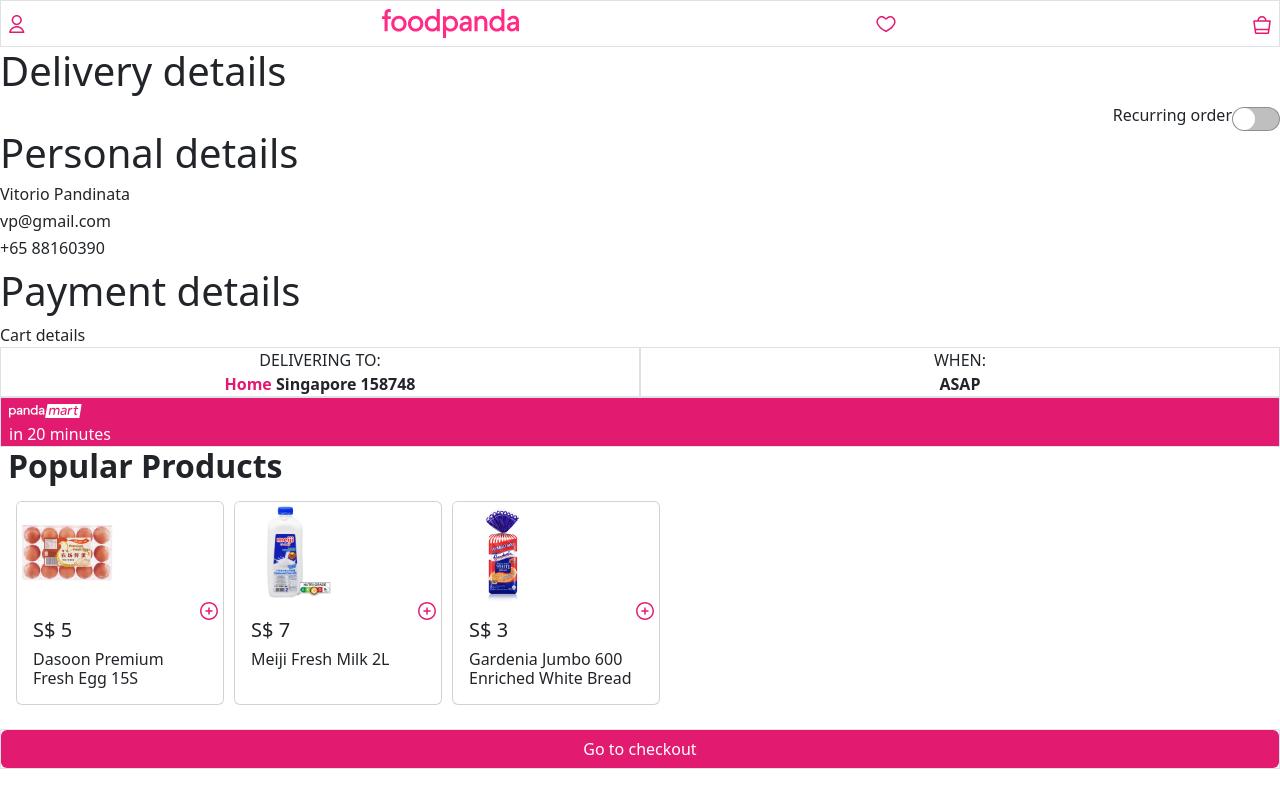
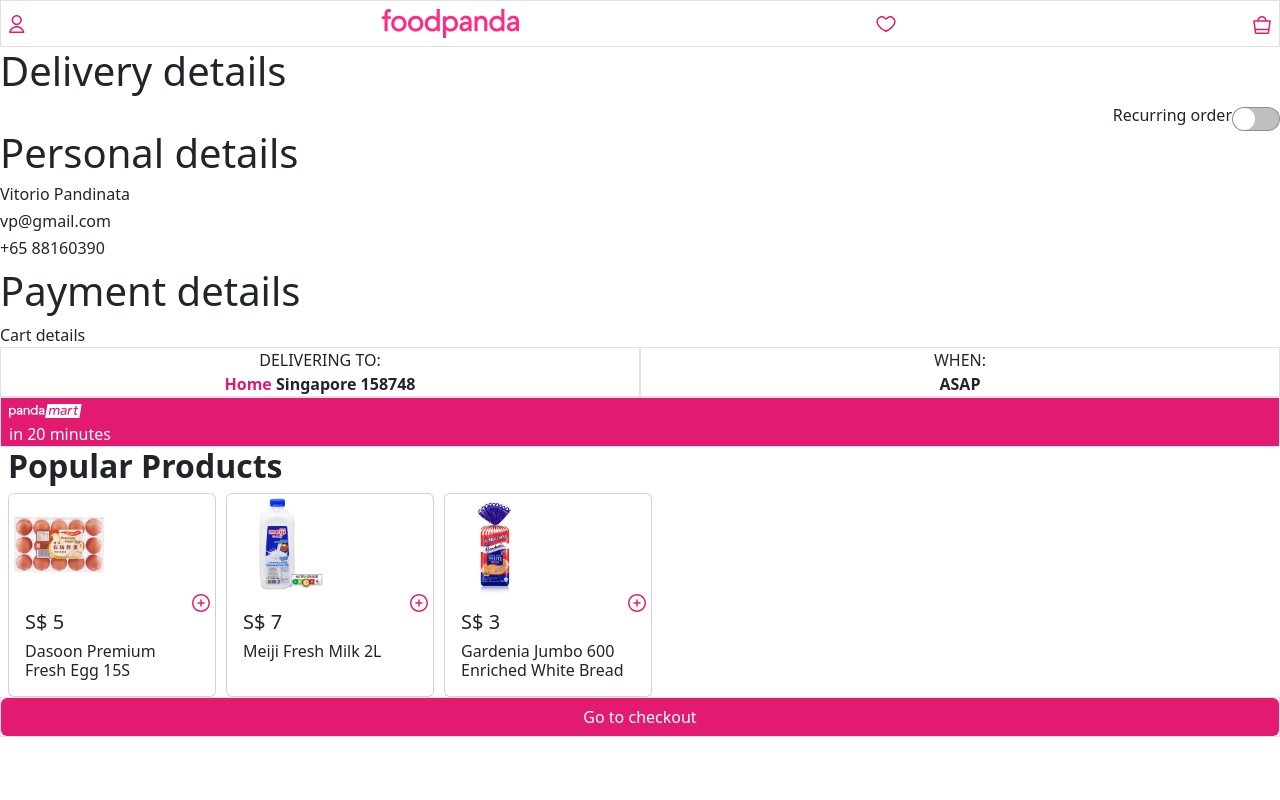
Before and after one commit to vitorio-p/pandaREmart, a React (Create React App) app: page /checkout in a window 1280 px wide. Built offline with nearby package versions, Linux system fonts and the light colour scheme.

Commit message:
renamed class name

```diff
--- a/src/components/PopularProducts.js
+++ b/src/components/PopularProducts.js
@@ -39,7 +39,7 @@
       jsx.push(
         <div
           key={item.id}
-          className="card mb-3"
+          className="card"
           style={{
             width: 13 + "rem",
           }}
@@ -48,7 +48,7 @@
           <Link to="/item/:id">
             <img
               src={item.image}
-              className="card-img-top photo mx-auto"
+              className="card-img-top"
               alt={item.name}
             ></img>
           </Link>
@@ -77,7 +77,7 @@
           <h2>
             <b>Popular Products</b>
           </h2>
-          <div className="d-flex p-2">{this.renderItems()}</div>
+          <div className="d-flex">{this.renderItems()}</div>
         </div>
       </React.Fragment>
     );
--- a/src/styles.css
+++ b/src/styles.css
@@ -1,4 +1,4 @@
-.photo {
+.card-img-top {
   height: 100px;
   width: 100px;
 }
```
